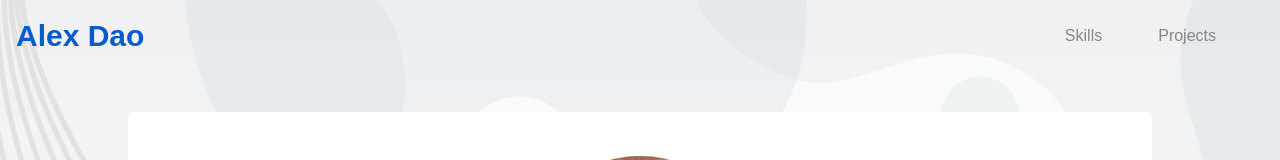
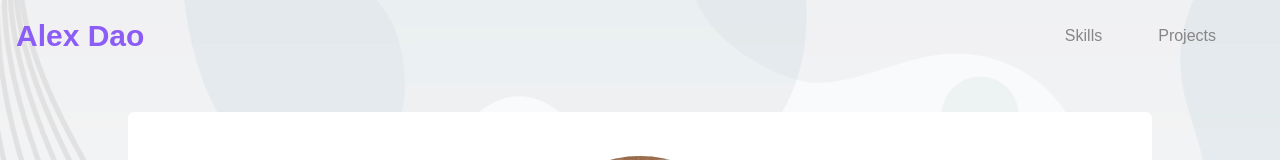
Before and after one commit to Duydao28102004/AlexDaoCV, a React (Vite) app: page / in a window 1280 px wide. Shown: the top 160 px of the page. Built offline with nearby package versions, Linux system fonts and the light colour scheme.

Commit message:
fix navbar bug

```diff
--- a/src/components/Navbar.jsx
+++ b/src/components/Navbar.jsx
@@ -9,7 +9,7 @@ const Navbar = () => {
   return (
     <div className="p-4 w-full h-fit flex items-center justify-between">
       {/* Logo */}
-      <div className="text-primary font-bold text-3xl">Alex Dao</div>
+      <div className="text-accent font-bold text-3xl">Alex Dao</div>
 
       {/* Hamburger Icon for Mobile */}
       <div className="md:hidden">
@@ -42,7 +42,7 @@ const Navbar = () => {
         <Link to="skills" smooth={true} duration={500} className="py-3 text-lg text-secondary cursor-pointer w-full text-center" onClick={() => setMenuOpen(false)}>
           Skills
         </Link>
-        <Link to="skills" smooth={true} duration={500} className="py-3 text-lg text-secondary cursor-pointer w-full text-center" onClick={() => setMenuOpen(false)}>
+        <Link to="projects" smooth={true} duration={500} className="py-3 text-lg text-secondary cursor-pointer w-full text-center" onClick={() => setMenuOpen(false)}>
           Projects
         </Link>
       </motion.div>
```
